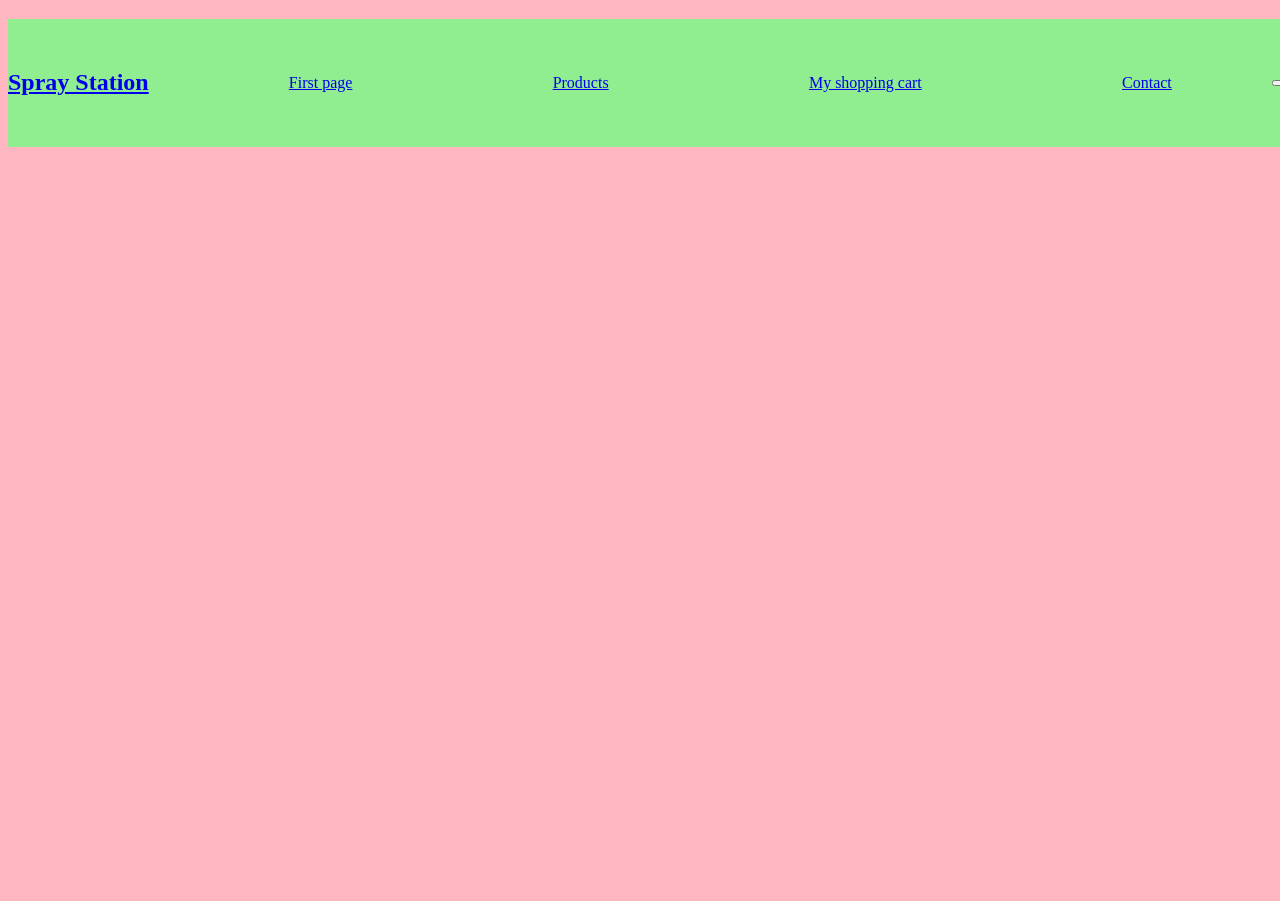
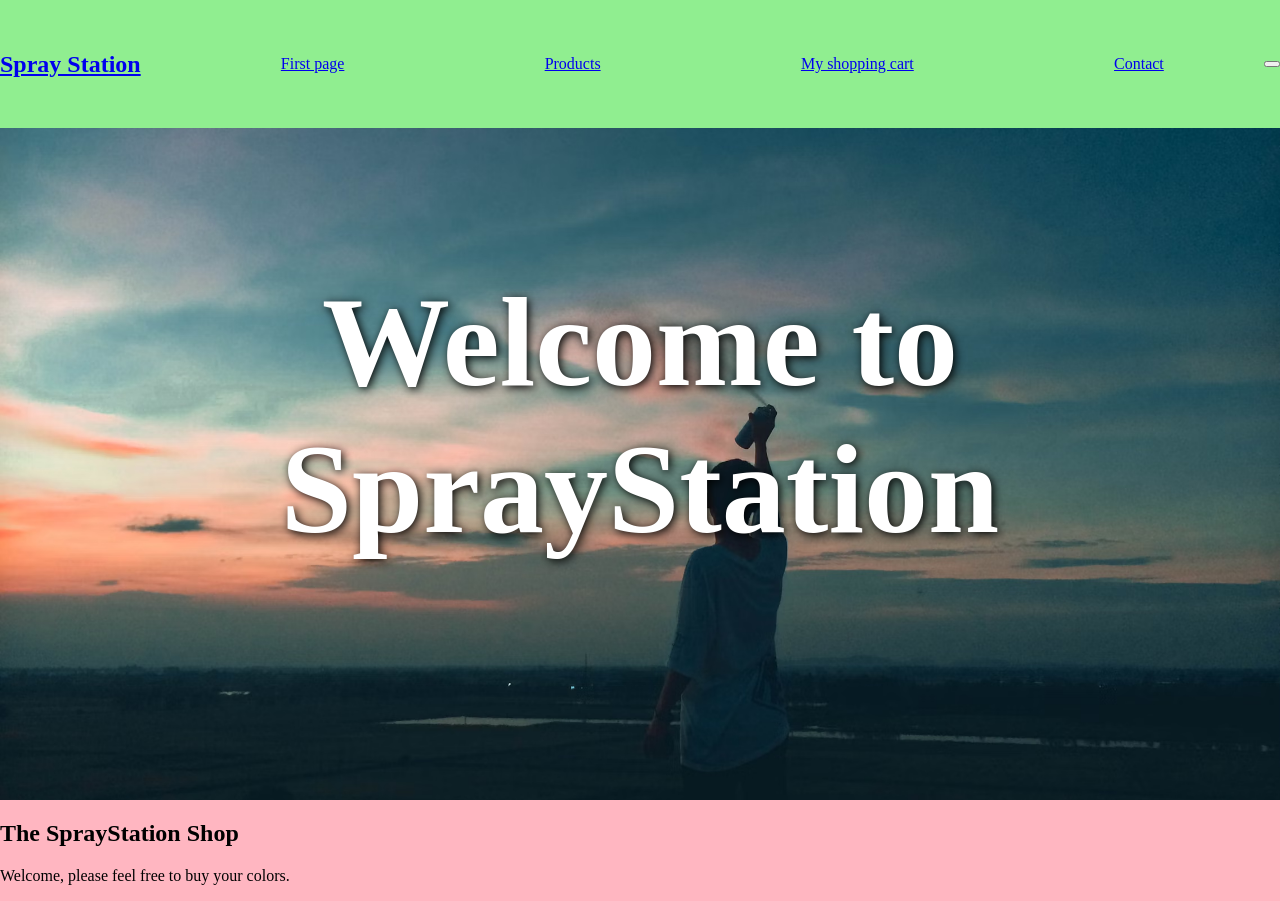
Before and after one commit to Marcusey/FED23D-Munkshop, a website built with Vite: page index.html in a window 1280 px wide. Before the commit the page ends 800 px from the top, so only its background shows below. Built offline with nearby package versions, Linux system fonts and the light colour scheme.

Commit message:
:tada: first-page finish

```diff
--- a/index.html
+++ b/index.html
@@ -11,38 +11,39 @@
 </head>
 <body>
     <header>
+      <!--------------------****** Navigationbar ***** -->
         <nav>
-        <!-------------- Navigation bar -------------->
             <a href="#">
-          <h1>Spray Station</h1> <!-- rubrik och namn på shoppen -->
+                <h1>Spray Station</h1>
             </a>
-
-        <div class="menu-popout"><!-- meny som öppnar sig, vänsterplacerad -->
-          <ul class = "menu-container">
+            <div class="menu-popout">
+                <ul class="menu-container">
                     <li><a class="menu-object" href="#">First page</a></li>
                     <li><a class="menu-object" href="#">Products</a></li>
                     <li><a class="menu-object" href="#">My shopping cart</a></li>
                     <li><a class="menu-object" href="#">Contact</a></li>
                 </ul>
             </div>
-
-        <div id="shopping-cart"><!-- Shoppingcart här med tillhörande knapp -->
+            <div id="shopping-cart">
                 <button class="cart-button"></button>
             </div>
-
         </nav>
     </header>
     <main>
-      <!----------------- Home  ----------------------->
+      <!--------------------******* Första sidan *****  -->
         <section class="home-section">
-        <div class="photo-container">
-          <div class="spray-photo"></div>
-          <h3 class="welcome-title">Welcome to SprayStation</h3>
+            <h3 class="welcome-title">Welcome to <br>SprayStation</h3>
+        </section>
+        <!------------------******* SHOP SPRAYCANS  -->
+        <section class="spray-shop">
+          <div id="for-sale-container">
+            <h1>The SprayStation Shop</h1>
+            <p>Welcome, please feel free to buy your colors.</p>
           </div>
+          <div id="sprayCansForSale" class="sprayCans-for-sale"></div>
         </section>
+<!-- Lägga in en knapp vid köp, eventuellt "PAY N' SPRAY" text. -->
     </main>
-    <!-- Fyra sidor: Första sidan, produkter, min shoppingvagn och kontakt till butik -->
-<!--     <div id="sprayContainer"></div> -->
     <script type="module" src="/main.js"></script>
 </body>
 </html>
--- a/styles/_desktop.scss
+++ b/styles/_desktop.scss
@@ -1,3 +1,7 @@
 body {
     background-color: lightpink;
+
+    main {
+
+    }
 }
--- a/styles/_mobile.scss
+++ b/styles/_mobile.scss
@@ -35,5 +35,11 @@
                 }
             }
         }
+        .welcome-title {
+            font-size: 3rem;
+            margin-top: 2rem;
+            text-shadow: 2px 2px 10px rgba(0, 0, 0, 100);
+            z-index: 1;
+        }
     }
 }
--- a/styles/style.scss
+++ b/styles/style.scss
@@ -1,12 +1,16 @@
 @import 'mobile';
 
-@media screen and (min-width: 768px){
+@media screen and (min-width: 768px) {
     @import 'tablet';
 }
 
 @media screen and (min-width: 1024px) {
     @import 'desktop';
 }
+
+body {
+    background-color: lightpink;
+    margin: 0; /* Ta bort standardmarginalen för body */
 
     header {
         nav {
@@ -16,7 +20,8 @@ header {
             display: flex;
             flex-direction: row;
             align-items: center;
-        position: fixed;
+            position: sticky; /* Håller navbaren klistrad vid toppen */
+            top: 0;
 
             .menu-popout {
                 flex-grow: 1;
@@ -42,3 +47,26 @@ header {
             }
         }
     }
+
+    main {
+        .home-section {
+            min-height: calc(100vh - 8rem); /* Justera höjden för att inkludera headerns höjd */
+            background-image: url('../assets/pictures/spraysky.jpg');
+            background-repeat: no-repeat;
+            background-size: cover;
+            background-position: center;
+            display: flex;
+            justify-content: center;
+            align-items: center;
+            text-align: center;
+            color: white;
+        }
+    }
+}
+
+.welcome-title {
+    font-size: 8rem;
+    margin-top: 2rem;
+    text-shadow: 2px 2px 10px rgba(0, 0, 0, 100);
+    z-index: 1;
+}
```
Also changed, not shown: assets/pictures/spraysky.jpg (renamed from assets/pictures/spraysky.avif), styles/style.css, 1 other file. Lines whose indentation alone changed are shown as unchanged.
